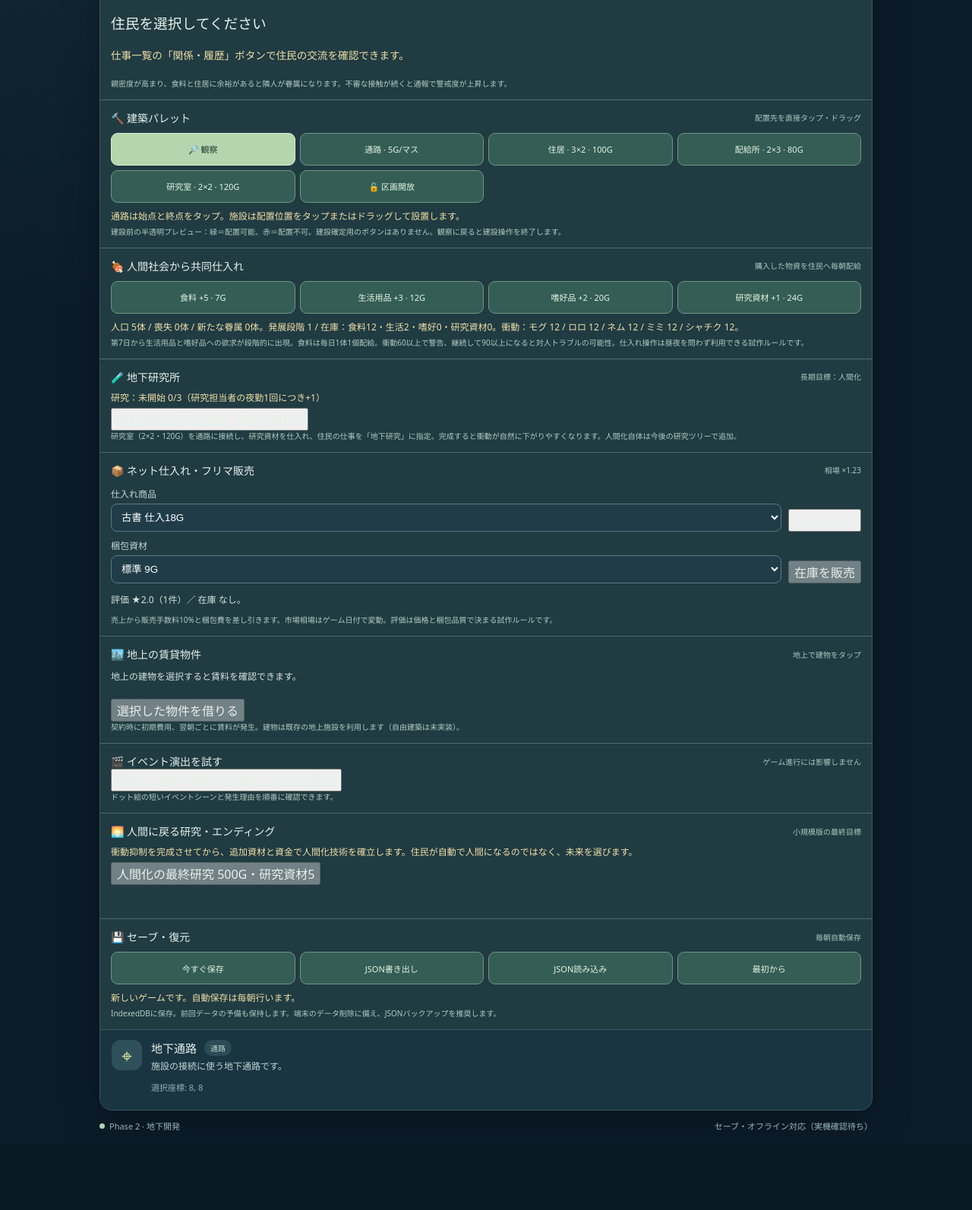
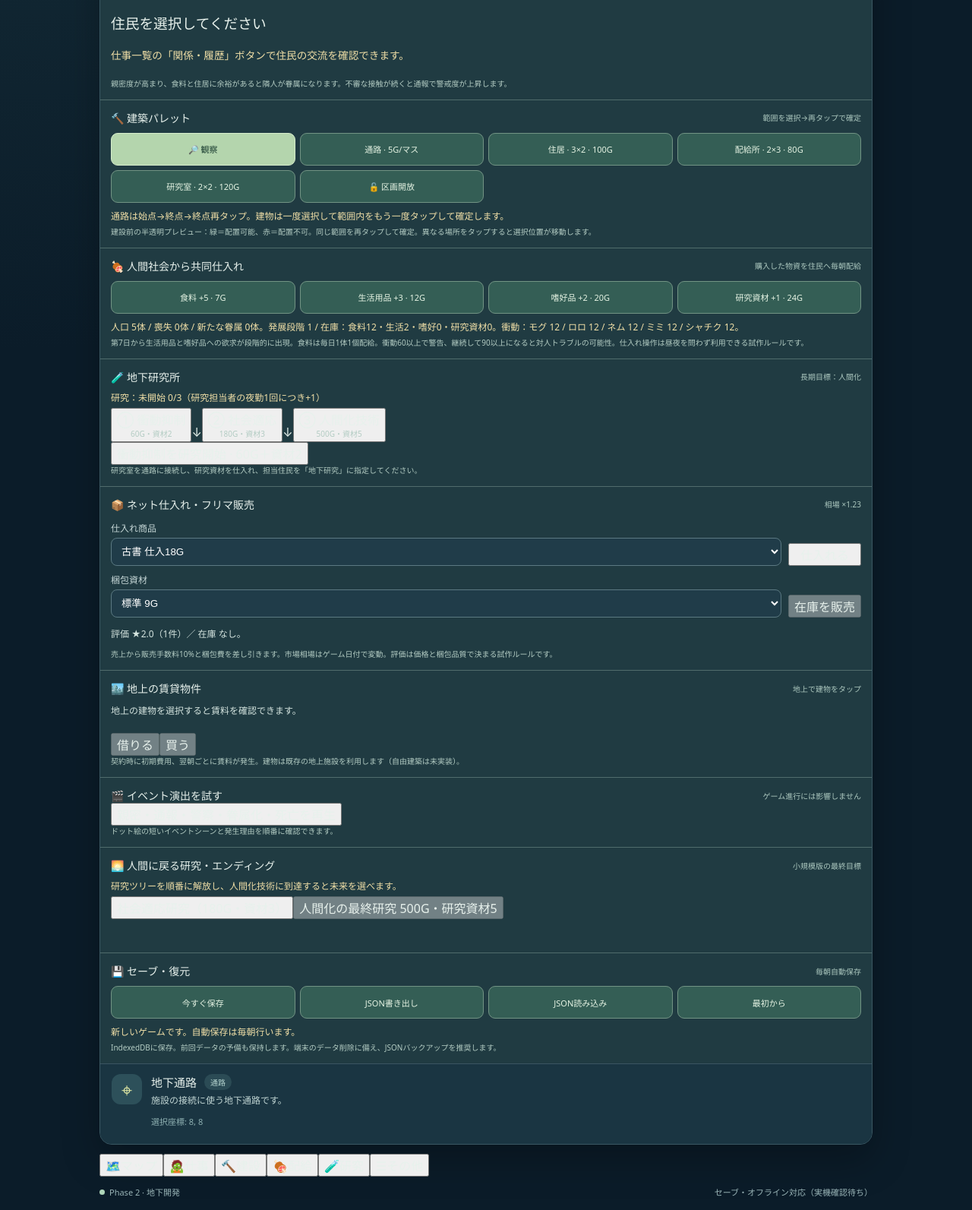
Before and after one commit to MSNR-Create/hitoninaritai, a plain HTML site: page index.html in a window 1280 px wide. Shown: the part 1260-2853 px from the top of the page at 76% size. Before the commit the page ends 2766 px from the top, so only its background shows below. Drawn offline with Linux system fonts and the light colour scheme.

Commit message:
Improve mobile UX and research tree: index.html

```diff
--- a/index.html
+++ b/index.html
@@ -1,37 +1,39 @@
 <!doctype html>
 <html lang="ja"><head><meta charset="UTF-8"/><meta name="viewport" content="width=device-width, initial-scale=1, viewport-fit=cover"/><meta name="theme-color" content="#142b38"/>
-<title>ゾンビだって暮らしたい！ — 完成候補版 自律・ストライキ・眷属</title><link rel="stylesheet" href="./styles.css"/></head>
+<title>ゾンビだって暮らしたい！ — v0.8 操作性改善・研究ツリー</title><link rel="stylesheet" href="./styles.css?v=0801"/></head>
 <body>
 <div class="app-shell">
 <header class="topbar">
   <div class="brand"><div class="brand-icon" aria-hidden="true">✚</div><div><p class="eyebrow">ZOMBIE COLONY · PROTOTYPE</p><h1>ゾンビだって暮らしたい！</h1></div></div>
   <button id="helpButton" class="icon-btn" title="操作ガイド" aria-label="操作ガイド">?</button>
 </header>
-<section class="metrics" aria-label="経営指標">
+<section class="metrics" aria-label="経営指標" id="metricStrip">
  <div><span>住民</span><strong id="populationValue">5 / 5</strong></div><div><span>資金</span><strong><span id="moneyValue">300</span> <small>G</small></strong></div><div><span>食料</span><strong id="foodValue">12</strong></div><div><span>満足度</span><strong id="moodValue">—</strong></div><div><span>警戒度</span><strong><span id="alertValue">15</span> <small>/100</small></strong></div>
 </section>
 <div class="prototype-note">RELEASE CANDIDATE · お任せ / ストライキ / 対人事件 / 眷属化 · 進行は画面を閉じると停止</div>
 <main class="game-panel">
   <div class="scene-toolbar"><div><p class="eyebrow" id="sceneSubtitle">閉鎖区画と住民の生活拠点</p><h2 id="sceneName">地下タウン</h2></div><div class="layers" role="group" aria-label="マップを切り替え"><button data-layer="underground" class="active" aria-pressed="true">↓ 地下</button><button data-layer="surface" aria-pressed="false">↑ 地上</button></div></div>
   <div id="viewport" class="viewport"><canvas id="scene" aria-label="斜め見下ろしの16×16マップ。タップでタイルを選択" role="img"></canvas><div class="controls"><button id="zoomIn" aria-label="拡大">＋</button><span id="zoomValue">100%</span><button id="zoomOut" aria-label="縮小">−</button><button id="resetView" class="reset-btn" aria-label="表示位置を初期化">⌖</button></div><div class="canvas-tip">ドラッグで移動 · ピンチで拡大縮小</div></div>
-  <section class="economy-panel" aria-label="仕事と昼夜進行"><div class="economy-toolbar"><strong id="dayValue">第1日 昼</strong><span id="progressValue">0/120 秒</span><button id="pauseButton">Ⅱ 一時停止</button><button id="speedButton">1× 速度</button></div><p id="reportValue" class="economy-report">夜が終わると収支が確定します。</p><h3>住民の仕事を割り当てる</h3><div id="residentJobs" class="resident-jobs"></div><small>昼60秒・夜60秒。夜の開始時に仕事を確定し、出発→外部勤務→帰還→休息をマップで表現。翌朝に報酬・食料・疲労を更新。お任せは体調・備蓄・資金で行動を決定。疲労や配給不足によるストライキ、対人事件による住民喪失、空き住居での眷属化を試作。</small></section>
-  <section class="construction-panel" aria-label="人間との交流と事件履歴"><div class="construction-heading"><strong>🤝 人間との交流・事件の履歴</strong><span>行動の原因を追跡</span></div><p id="neighborSummary">隣人情報を読み込み中</p><ol id="socialHistory" class="social-history"></ol><h3 id="socialTitle">住民を選択してください</h3><p id="socialDetail">仕事一覧の「関係・履歴」ボタンで住民の交流を確認できます。</p><ol id="socialPersonalHistory" class="social-history"></ol><small>親密度が高まり、食料と住居に余裕があると隣人が眷属になります。不審な接触が続くと通報で警戒度が上昇します。</small></section>
-  <section class="construction-panel" aria-label="地下開発"><div class="construction-heading"><strong>🔨 建築パレット</strong><span>配置先を直接タップ・ドラッグ</span></div>
+  <section class="economy-panel" aria-label="仕事と昼夜進行" data-screen="jobs"><div class="economy-toolbar"><strong id="dayValue">第1日 昼</strong><span id="progressValue">0/120 秒</span><button id="pauseButton">Ⅱ 一時停止</button><button id="speedButton">1× 速度</button></div><p id="reportValue" class="economy-report">夜が終わると収支が確定します。</p><h3>住民の仕事を割り当てる</h3><div id="residentJobs" class="resident-jobs"></div><small>昼60秒・夜60秒。夜の開始時に仕事を確定し、出発→外部勤務→帰還→休息をマップで表現。翌朝に報酬・食料・疲労を更新。お任せは体調・備蓄・資金で行動を決定。疲労や配給不足によるストライキ、対人事件による住民喪失、空き住居での眷属化を試作。</small></section>
+  <section class="construction-panel" aria-label="人間との交流と事件履歴" data-screen="social"><div class="construction-heading"><strong>🤝 人間との交流・事件の履歴</strong><span>行動の原因を追跡</span></div><p id="neighborSummary">隣人情報を読み込み中</p><ol id="socialHistory" class="social-history"></ol><h3 id="socialTitle">住民を選択してください</h3><p id="socialDetail">仕事一覧の「関係・履歴」ボタンで住民の交流を確認できます。</p><ol id="socialPersonalHistory" class="social-history"></ol><small>親密度が高まり、食料と住居に余裕があると隣人が眷属になります。不審な接触が続くと通報で警戒度が上昇します。</small></section>
+  <section class="construction-panel" aria-label="地下開発" data-screen="build"><div class="construction-heading"><strong>🔨 建築パレット</strong><span>範囲を選択→再タップで確定</span></div>
     <div class="build-actions"><button data-tool="inspect" class="active">🔎 観察</button><button data-tool="path">通路 · 5G/マス</button><button data-tool="home">住居 · 3×2 · 100G</button><button data-tool="shop">配給所 · 2×3 · 80G</button><button data-tool="lab">研究室 · 2×2 · 120G</button><button data-tool="unlock">🔓 区画開放</button></div>
-    <p id="buildMessage" role="status">通路は始点と終点をタップ。施設は配置位置をタップまたはドラッグして設置します。</p><small>建設前の半透明プレビュー：緑＝配置可能、赤＝配置不可。建設確定用のボタンはありません。観察に戻ると建設操作を終了します。</small></section>
-  <section class="construction-panel" aria-label="配給と仕入れ"><div class="construction-heading"><strong>🍖 人間社会から共同仕入れ</strong><span>購入した物資を住民へ毎朝配給</span></div>
+    <p id="buildMessage" role="status">通路は始点→終点→終点再タップ。建物は一度選択して範囲内をもう一度タップして確定します。</p><small>建設前の半透明プレビュー：緑＝配置可能、赤＝配置不可。同じ範囲を再タップして確定。異なる場所をタップすると選択位置が移動します。</small></section>
+  <section class="construction-panel" aria-label="配給と仕入れ" data-screen="supply"><div class="construction-heading"><strong>🍖 人間社会から共同仕入れ</strong><span>購入した物資を住民へ毎朝配給</span></div>
     <div class="build-actions"><button data-supply="food">食料 +5 · 7G</button><button data-supply="care">生活用品 +3 · 12G</button><button data-supply="luxury">嗜好品 +2 · 20G</button><button data-supply="samples">研究資材 +1 · 24G</button></div>
     <p id="colonyStatus" role="status">共同倉庫を準備しています。</p><small>第7日から生活用品と嗜好品への欲求が段階的に出現。食料は毎日1体1個配給。衝動60以上で警告、継続して90以上になると対人トラブルの可能性。仕入れ操作は昼夜を問わず利用できる試作ルールです。</small></section>
-  <section class="construction-panel" aria-label="研究"><div class="construction-heading"><strong>🧪 地下研究所</strong><span>長期目標：人間化</span></div><p id="researchStatus">研究未開始</p><button id="researchStart">衝動抑制を研究開始 · 60G＋資材2</button><small>研究室（2×2・120G）を通路に接続し、研究資材を仕入れ、住民の仕事を「地下研究」に指定。完成すると衝動が自然に下がりやすくなります。人間化自体は今後の研究ツリーで追加。</small></section>
-  <section class="construction-panel" aria-label="フリマ経営"><div class="construction-heading"><strong>📦 ネット仕入れ・フリマ販売</strong><span id="marketTrend">相場確認中</span></div><div class="resale-grid"><label>仕入れ商品 <select id="resaleProduct"></select></label><button id="resaleBuy">仕入れる</button><label>梱包資材 <select id="packingGrade"><option value="economy">簡易 3G</option><option value="standard" selected>標準 9G</option><option value="premium">丁寧 20G</option></select></label><button id="resaleSell">在庫を販売</button></div><p id="resaleStatus" role="status">評価によって取扱商品が増えます。</p><small>売上から販売手数料10%と梱包費を差し引きます。市場相場はゲーム日付で変動。評価は価格と梱包品質で決まる試作ルールです。</small></section>
-  <section class="construction-panel" aria-label="地上の物件"><div class="construction-heading"><strong>🏙️ 地上の賃貸物件</strong><span>地上で建物をタップ</span></div><div id="rentalInfo">地上に切り替え、空きアパート・貸し店舗・貸し倉庫を選択してください。</div><button id="rentSelected" disabled>選択した物件を借りる</button><small>契約時に初期費用、翌朝ごとに賃料が発生。建物は既存の地上施設を利用します（自由建築は未実装）。</small></section>
-<section class="construction-panel" aria-label="イベント小窓の確認"><div class="construction-heading"><strong>🎬 イベント演出を試す</strong><span>ゲーム進行には影響しません</span></div><button id="eventDemoButton">親密・通報・警察・眷属化・死亡を再生</button><small>ドット絵の短いイベントシーンと発生理由を順番に確認できます。</small></section>
-<section class="construction-panel" aria-label="研究の最終目標"><div class="construction-heading"><strong>🌅 人間に戻る研究・エンディング</strong><span>小規模版の最終目標</span></div><p>衝動抑制を完成させてから、追加資材と資金で人間化技術を確立します。住民が自動で人間になるのではなく、未来を選びます。</p><button id="endResearchButton">人間化の最終研究</button><div id="endingActions" class="build-actions" hidden><button data-ending="human">人間復帰</button><button data-ending="colony">地下楽園</button><button data-ending="coexist">共存</button></div><p id="endingResult" role="status"></p></section>
-<section class="construction-panel" aria-label="保存とバックアップ"><div class="construction-heading"><strong>💾 セーブ・復元</strong><span>毎朝自動保存</span></div><div class="build-actions"><button id="saveButton">今すぐ保存</button><button id="exportButton">JSON書き出し</button><button id="importButton">JSON読み込み</button><button id="newGameButton">最初から</button></div><input id="importFile" type="file" accept=".json,application/json" hidden/><p id="saveStatus" role="status">保存機能を準備中...</p><small>IndexedDBに保存。前回データの予備も保持します。端末のデータ削除に備え、JSONバックアップを推奨します。</small></section>
-  <div class="selection-panel"><div class="selection-symbol" aria-hidden="true">⌖</div><div class="selection-body"><div class="selection-heading"><strong id="selectionTitle">空き区画</strong><span id="selectionType">タイル</span></div><p id="selectionDescription">タップで情報を確認できます。</p><small>選択座標: <span id="tilePosition">8, 8</span></small></div></div>
+  <section class="construction-panel" aria-label="研究" data-screen="research"><div class="construction-heading"><strong>🧪 地下研究所</strong><span>長期目標：人間化</span></div><p id="researchStatus">研究未開始</p><div class="research-tree" id="researchTree" aria-label="研究ツリー"><button class="research-node" data-node="impulse">① 衝動抑制<small>60G・資材2</small></button><span class="research-arrow">↓</span><button class="research-node" data-node="adaptation">② 社会適応<small>180G・資材3</small></button><span class="research-arrow">↓</span><button class="research-node" data-node="human">③ 人間化技術<small>500G・資材5</small></button></div><button id="researchStart">衝動抑制を研究開始 · 60G＋資材2</button><small>研究室を通路に接続し、研究資材を仕入れ、担当住民を「地下研究」に指定してください。</small></section>
+  <section class="construction-panel" aria-label="フリマ経営" data-screen="market"><div class="construction-heading"><strong>📦 ネット仕入れ・フリマ販売</strong><span id="marketTrend">相場確認中</span></div><div class="resale-grid"><label>仕入れ商品 <select id="resaleProduct"></select></label><button id="resaleBuy">仕入れる</button><label>梱包資材 <select id="packingGrade"><option value="economy">簡易 3G</option><option value="standard" selected>標準 9G</option><option value="premium">丁寧 20G</option></select></label><button id="resaleSell">在庫を販売</button></div><p id="resaleStatus" role="status">評価によって取扱商品が増えます。</p><small>売上から販売手数料10%と梱包費を差し引きます。市場相場はゲーム日付で変動。評価は価格と梱包品質で決まる試作ルールです。</small></section>
+  <section class="construction-panel" aria-label="地上の物件" data-screen="property"><div class="construction-heading"><strong>🏙️ 地上の賃貸物件</strong><span>地上で建物をタップ</span></div><div id="rentalInfo">地上に切り替え、空きアパート・貸し店舗・貸し倉庫を選択してください。</div><div class="property-actions"><button id="rentSelected" disabled>借りる</button><button id="buySelected" disabled>買う</button></div><small>契約時に初期費用、翌朝ごとに賃料が発生。建物は既存の地上施設を利用します（自由建築は未実装）。</small></section>
+<section class="construction-panel" aria-label="イベント小窓の確認" data-screen="settings"><div class="construction-heading"><strong>🎬 イベント演出を試す</strong><span>ゲーム進行には影響しません</span></div><button id="eventDemoButton">親密・通報・警察・眷属化・死亡を再生</button><small>ドット絵の短いイベントシーンと発生理由を順番に確認できます。</small></section>
+<section class="construction-panel" aria-label="研究の最終目標" data-screen="research"><div class="construction-heading"><strong>🌅 人間に戻る研究・エンディング</strong><span>小規模版の最終目標</span></div><p>研究ツリーを順番に解放し、人間化技術に到達すると未来を選べます。</p><button id="adaptResearchButton">社会適応研究（180G・資材3）</button><button id="endResearchButton">人間化の最終研究</button><div id="endingActions" class="build-actions" hidden><button data-ending="human">人間復帰</button><button data-ending="colony">地下楽園</button><button data-ending="coexist">共存</button></div><p id="endingResult" role="status"></p></section>
+<section class="construction-panel" aria-label="保存とバックアップ" data-screen="settings"><div class="construction-heading"><strong>💾 セーブ・復元</strong><span>毎朝自動保存</span></div><div class="build-actions"><button id="saveButton">今すぐ保存</button><button id="exportButton">JSON書き出し</button><button id="importButton">JSON読み込み</button><button id="newGameButton">最初から</button></div><input id="importFile" type="file" accept=".json,application/json" hidden/><p id="saveStatus" role="status">保存機能を準備中...</p><small>IndexedDBに保存。前回データの予備も保持します。端末のデータ削除に備え、JSONバックアップを推奨します。</small></section>
+  <div class="selection-panel" id="selectionPanel"><div class="selection-symbol" aria-hidden="true">⌖</div><div class="selection-body"><div class="selection-heading"><strong id="selectionTitle">空き区画</strong><span id="selectionType">タイル</span></div><p id="selectionDescription">タップで情報を確認できます。</p><small>選択座標: <span id="tilePosition">8, 8</span></small></div></div>
 </main>
-<footer><span class="status-dot"></span> Phase 2 · 地下開発 <span class="footer-right">セーブ・オフライン対応（実機確認待ち）</span></footer>
+<nav id="bottomMenu" class="bottom-menu" aria-label="ゲームのメニュー"><button data-nav="map" class="active">🗺️<span>マップ</span></button><button data-nav="jobs">🧟<span>仕事</span></button><button data-nav="build">🔨<span>建設</span></button><button data-nav="supply">🍖<span>配給</span></button><button data-nav="research">🧪<span>研究</span></button><button data-nav="more">☰<span>その他</span></button></nav><footer><span class="status-dot"></span> Phase 2 · 地下開発 <span class="footer-right">セーブ・オフライン対応（実機確認待ち）</span></footer>
 </div>
+<dialog id="statsDialog"><h2 id="statsTitle">ステータス詳細</h2><p id="statsDetail"></p><button id="statsClose">閉じる</button></dialog>
+<dialog id="moreDialog"><h2>その他のメニュー</h2><div class="more-actions"><button data-more="market">📦 フリマ</button><button data-more="social">🤝 人間関係</button><button data-more="property">🏙️ 地上物件</button><button data-more="settings">⚙️ 設定・セーブ</button></div><button id="moreClose">閉じる</button></dialog>
 <dialog id="helpDialog"><h2>操作ガイド</h2><p>マップをタップするとタイルや施設を選択できます。ドラッグで移動、2本指で拡大・縮小。右側の＋/−でズームし、⌖で初期位置に戻ります。</p><p>地上／地下を切り替えても各階層の選択位置は保持します。マップ移動は境界で止まります。地下マップの閉鎖区画を選択して開放、空きタイルを選択して通路・住居・配給所・研究室を建設できます。建築費用は資金から引かれます。保存はIndexedDBに対応しています。</p><button id="closeHelp">閉じる</button></dialog>
 <dialog id="eventDialog" class="event-dialog" aria-labelledby="eventTitle"><div class="event-head"><span id="eventDay">第1日</span><span id="eventCount">残り0件</span></div><h2 id="eventTitle">イベント</h2><canvas id="eventCanvas" width="320" height="170" role="img" aria-label="イベントのドット絵アニメーション"></canvas><p id="eventNarrative"></p><p id="eventReason" class="event-reason"></p><button id="eventNext">確認して続ける</button></dialog>
-<link rel="manifest" href="./manifest.webmanifest"/><script type="module" src="./src/main.js"></script></body></html>
+<link rel="manifest" href="./manifest.webmanifest"/><script type="module" src="./src/main.js?v=0801"></script></body></html>
```
